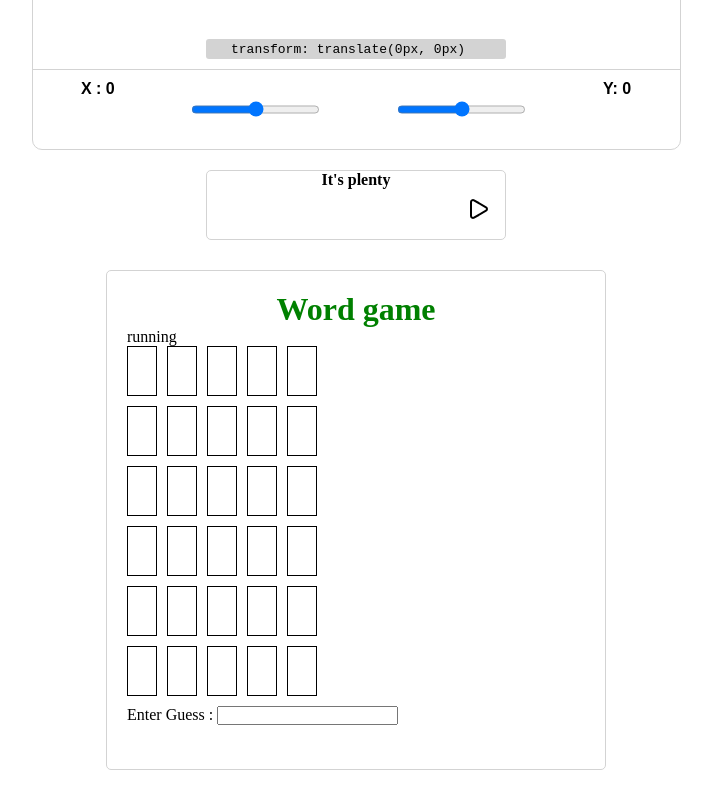
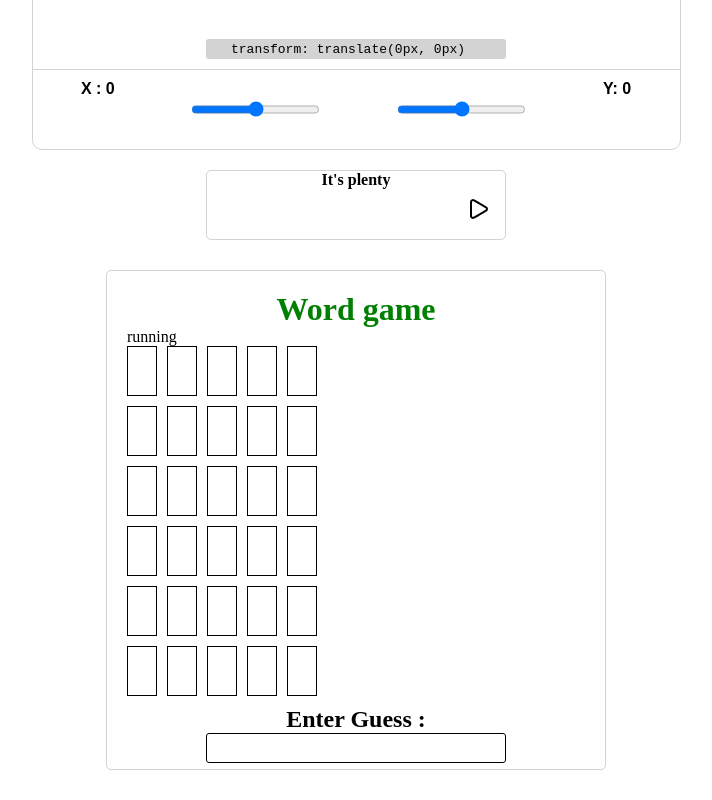
Before and after one commit to Genesispro-maker/ui-playground, a React (Vite) app in the folder ui/: page / in a window 1280 px wide. Shown: the part 250-1050 px from the top of the page, without its empty margins (284-996 px from the left). Built offline with nearby package versions, Linux system fonts and the light colour scheme; a web font is replaced by a local one.

Commit message:
Update wordle.module.css

```diff
--- a/ui/src/components/wordle-game/wordle.module.css
+++ b/ui/src/components/wordle-game/wordle.module.css
@@ -42,7 +42,34 @@ html {
 }
 
 .gameStatus{
-    width: fit-content;
-    height: fit-content;
+    width: 170px;
+    height: 30px;
     border-radius: 2px;
+    display: flex;
+    justify-content: center;
+    align-items: center;
+    margin: auto;
 }
+
+.formWrapper{
+    display: flex;
+    flex-direction: column;
+}
+
+.gameInput{
+    width: 300px;
+    height: 30px;
+    margin: auto;
+    border-radius: 3px;
+    border: 0.2px solid;
+
+    &:focus{
+        outline: 1px solid lightgreen;
+    }
+}
+
+.label{
+    text-align: center;
+    font-size: 1.5rem;
+    font-weight: bold;
+}
```
